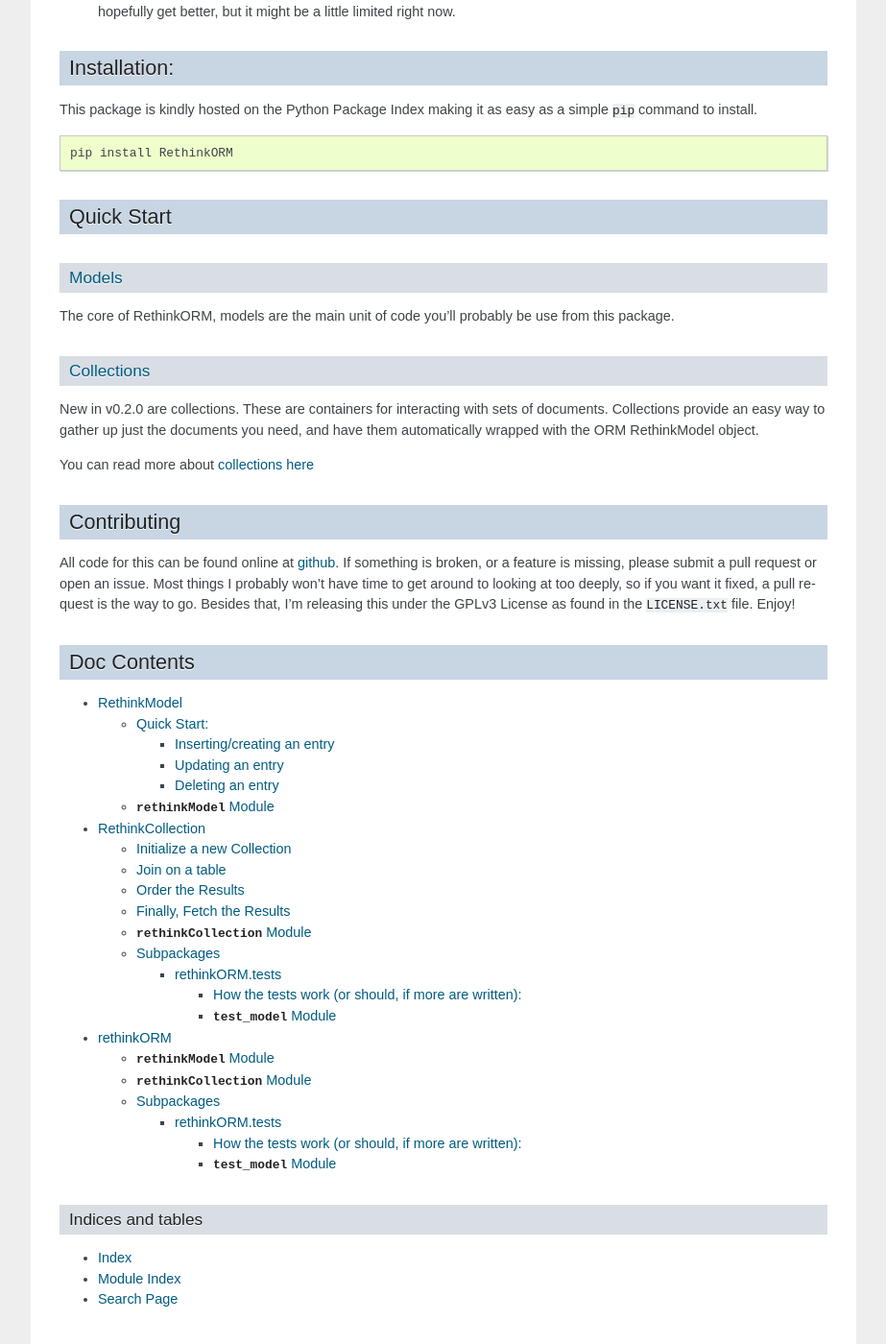
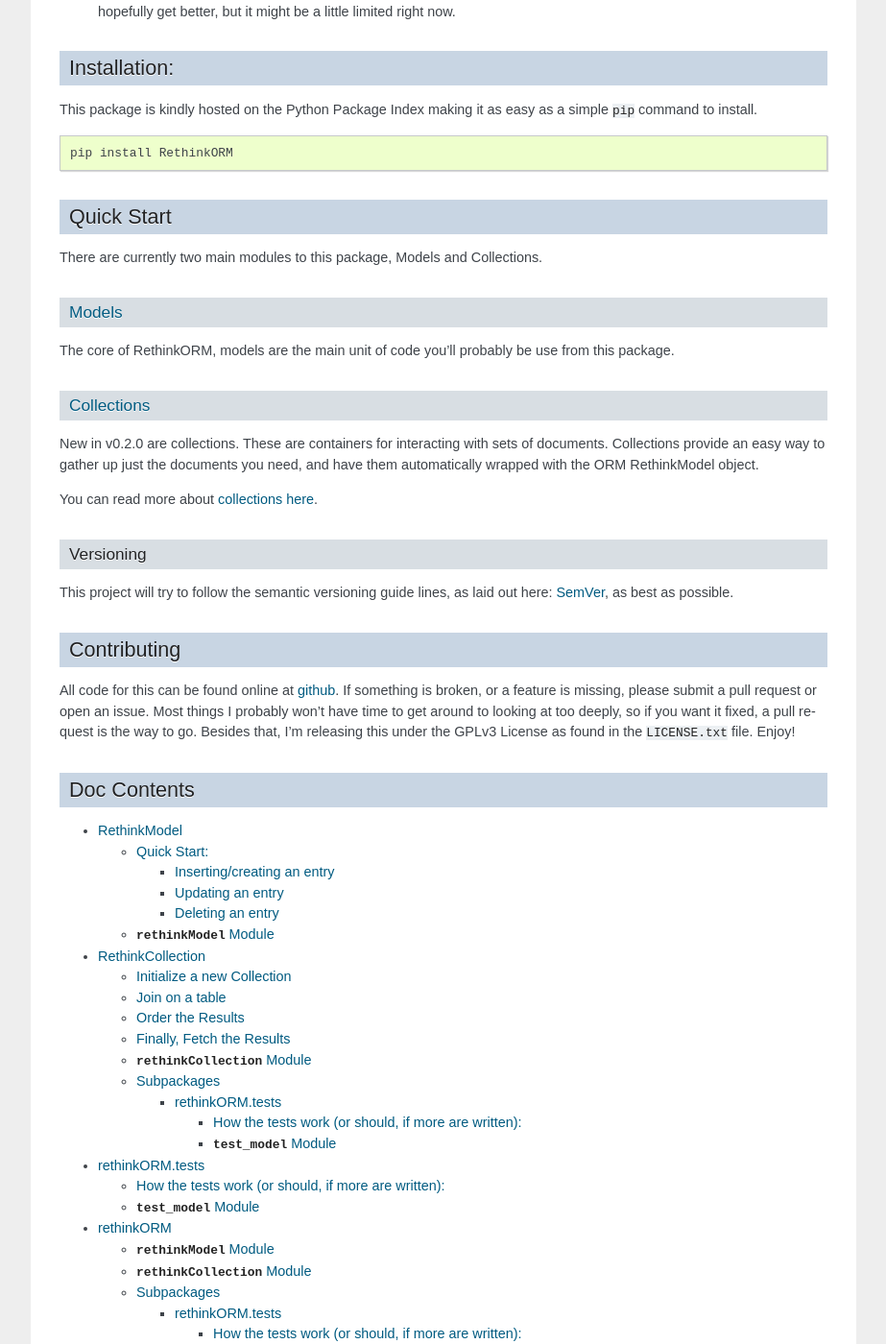
Before and after one commit to JoshAshby/pyRethinkORM, a Sphinx documentation site: the page built from docs/index.rst, in a window 1280 px wide and 1400 px high, scrolled down 764 px. Shown: the whole window at 96% size, without its empty margins (198-1121 px from the left). Built offline with Sphinx 7.4.7, drawn with Linux system fonts in a browser that asks for light colours.

Commit message:
some doc touch ups, almost ready for a release

```diff
--- a/docs/index.rst
+++ b/docs/index.rst
@@ -78,6 +78,7 @@
 
 Quick Start
 -----------
+There are currently two main modules to this package, Models and Collections.
 
 `Models <models.html>`__
 ~~~~~~~~~~~~~~~~~~~~~~~~
@@ -90,7 +91,12 @@
 of documents. Collections provide an easy way to gather up just the documents
 you need, and have them automatically wrapped with the ORM RethinkModel object.
 
-You can read more about `collections here <collections.html>`__
+You can read more about `collections here <collections.html>`__.
+
+Versioning
+~~~~~~~~~~
+This project will try to follow the semantic versioning guide lines, as laid
+out here: `SemVer <http://semver.org/>`__, as best as possible.
 
 Contributing
 ------------
@@ -112,6 +118,7 @@
 
    model
    collections
+   rethinkORM.tests
    rethinkORM
 
 
--- a/docs/model.rst
+++ b/docs/model.rst
@@ -2,6 +2,11 @@
 
 RethinkModel
 ============
+
+The model is the core of everything RethinkORM deals with. All data returned
+from RethinkDB is eventually wrapped in the model before being returned to the
+end user. It provides an pythonic, object style interface for the data,
+exposing methods to save and update documents along with creating new ones.
 
 Quick Start:
 ------------
--- a/setup.py
+++ b/setup.py
@@ -8,7 +8,7 @@
     author_email='joshuaashby@joshashby.com',
     packages=['rethinkORM', 'rethinkORM.tests'],
     url='https://github.com/JoshAshby/pyRethinkORM',
-    license='LICENSE.txt',
+    license='GPL v3 (See LICENSE.txt for more info)',
     description='Useful little ORM style wrapper for working with RethinkDB',
     long_description=open('README.rst').read(),
     install_requires=[
```
Also changed, not shown: README.rst (+6 -2 lines), docs/collections.rst (+7 -0 lines), 1 other file.
